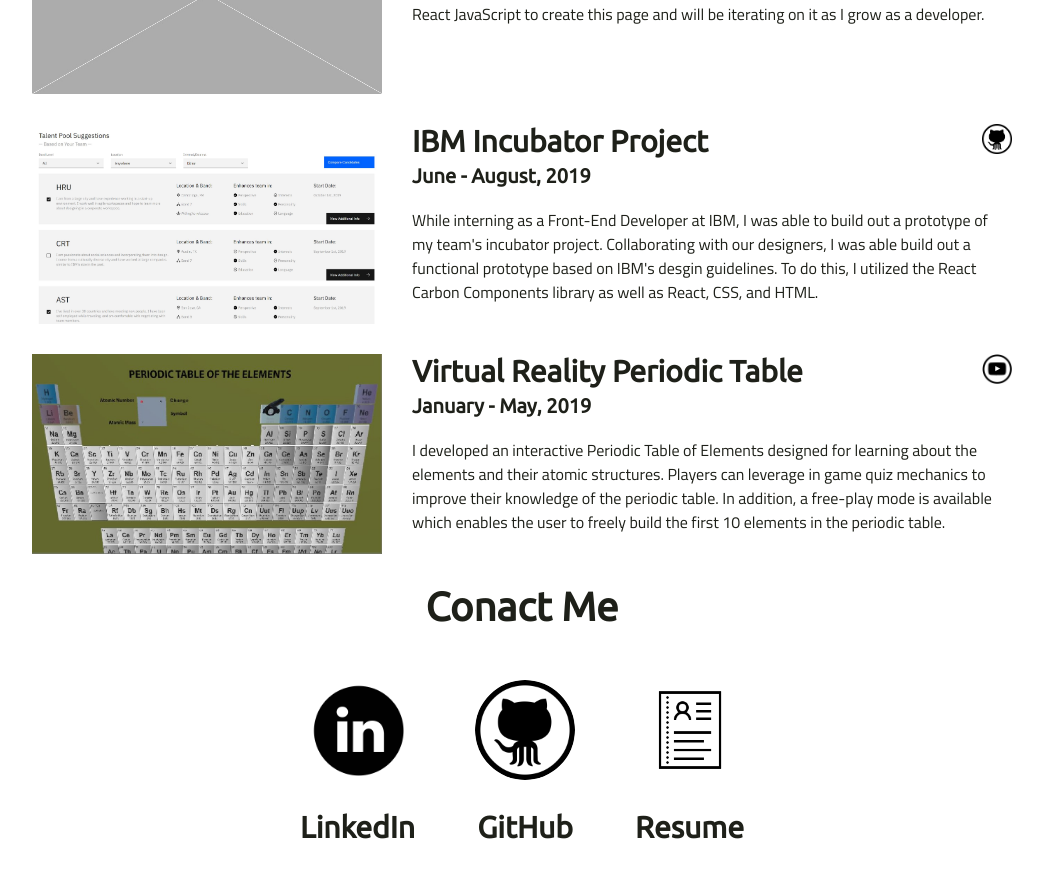
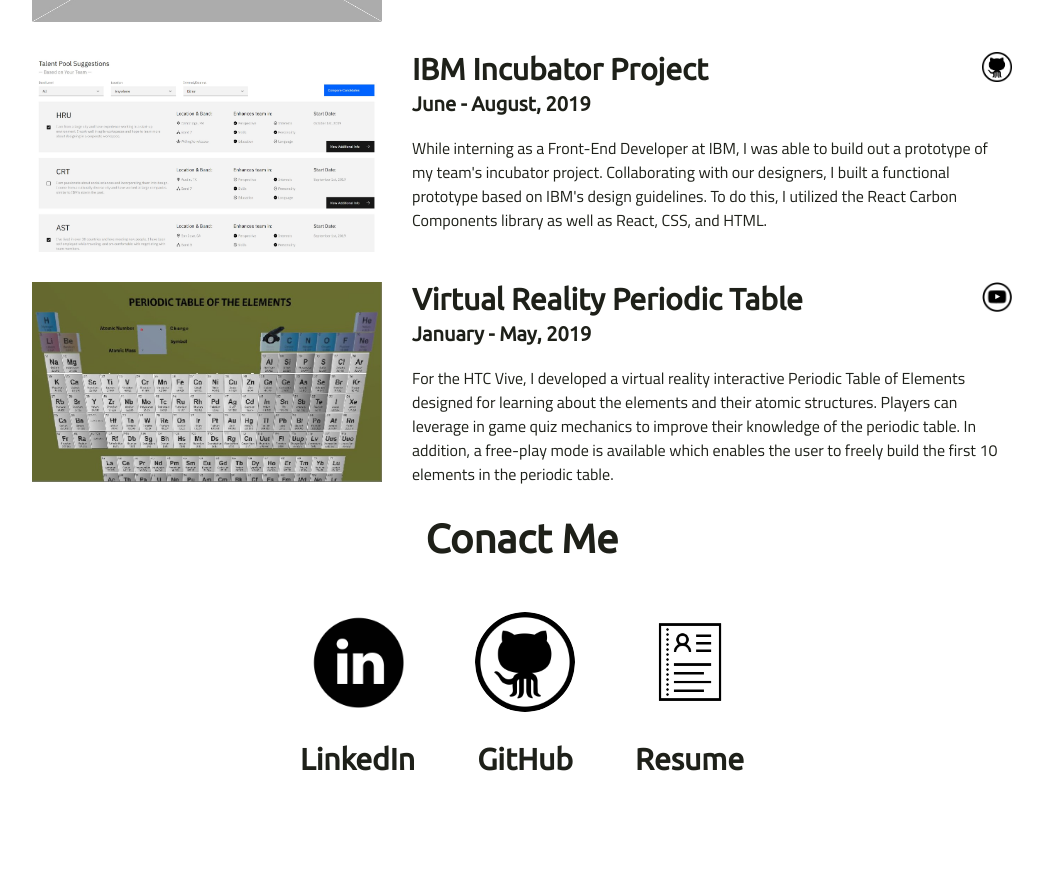
Before and after one commit to Heather-Fin/Portfolio, a React (Create React App) app: page / in a window 1280 px wide. Shown: the part 1100-1977 px from the top of the page, without its empty margins (118-1161 px from the left). After the commit the page ends 1937 px from the top, so only its background shows below. Built offline with nearby package versions, Linux system fonts and the light colour scheme.

Commit message:
Changed project descriptions

```diff
--- a/src/components/AboutMe/about-me.scss
+++ b/src/components/AboutMe/about-me.scss
@@ -5,7 +5,7 @@
 }
 
 .about-me--p {
-    width: 600px;
+    width: 1010px;
     font-size: 16px;
     font-family: 'Titillium Web', sans-serif;
     margin: 0;
--- a/src/data/ProjectContent.js
+++ b/src/data/ProjectContent.js
@@ -21,7 +21,7 @@ export default [
         //IBM Project
         title:"IBM Incubator Project",
         date: "June - August, 2019",
-        description:"While interning as a Front-End Developer at IBM, I was able to build out a prototype of my team's incubator project. Collaborating with our designers, I was able build out a functional prototype based on IBM's desgin guidelines. To do this, I utilized the React Carbon Components library as well as React, CSS, and HTML.",
+        description:"While interning as a Front-End Developer at IBM, I was able to build out a prototype of my team's incubator project. Collaborating with our designers, I built a functional prototype based on IBM's design guidelines. To do this, I utilized the React Carbon Components library as well as React, CSS, and HTML.",
         img: DiversityHubProjectImg,
         link: "https://github.com/Heather-Fin/Divergent-Prototype",
         icon: GitHubIcon,
@@ -30,7 +30,7 @@ export default [
         //VR Project
         title:"Virtual Reality Periodic Table",
         date: "January - May, 2019",
-        description:"I developed an interactive Periodic Table of Elements designed for learning about the elements and their atomic structures. Players can leverage in game quiz mechanics to improve their knowledge of the periodic table. In addition, a free-play mode is available which enables the user to freely build the first 10 elements in the periodic table.",
+        description:"For the HTC Vive, I developed a virtual reality interactive Periodic Table of Elements designed for learning about the elements and their atomic structures. Players can leverage in game quiz mechanics to improve their knowledge of the periodic table. In addition, a free-play mode is available which enables the user to freely build the first 10 elements in the periodic table.",
         img: PeriodicTableImg,
         link: "https://www.youtube.com/watch?v=rEt5OQfS6xY",
         icon: YouTubeIcon,
```
